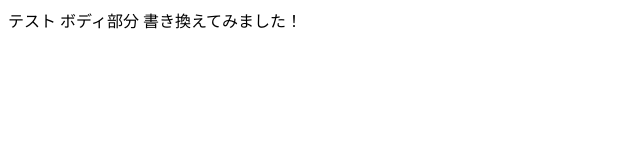
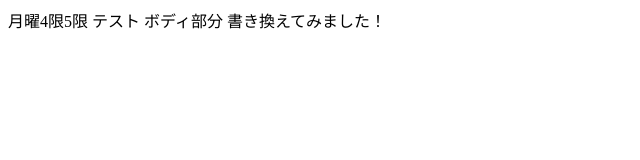
Before and after one commit to kosuke-ttm/20240422-git-workshop, a plain HTML site: page index.html in a window 1280 px wide. Shown: the whole page, without its empty margins (0-640 px from the left). Drawn offline with Linux system fonts and the light colour scheme.

Commit message:
Update index.html

```diff
--- a/index.html
+++ b/index.html
@@ -2,9 +2,10 @@
 <html>
     <head>
         <meta charset="utf-8">
-        <title>タイトル</title>
+        <title>研究開発リテラシー</title>
     </head>
     <body>
+        月曜4限5限
         テスト
         ボディ部分
         書き換えてみました！
```
